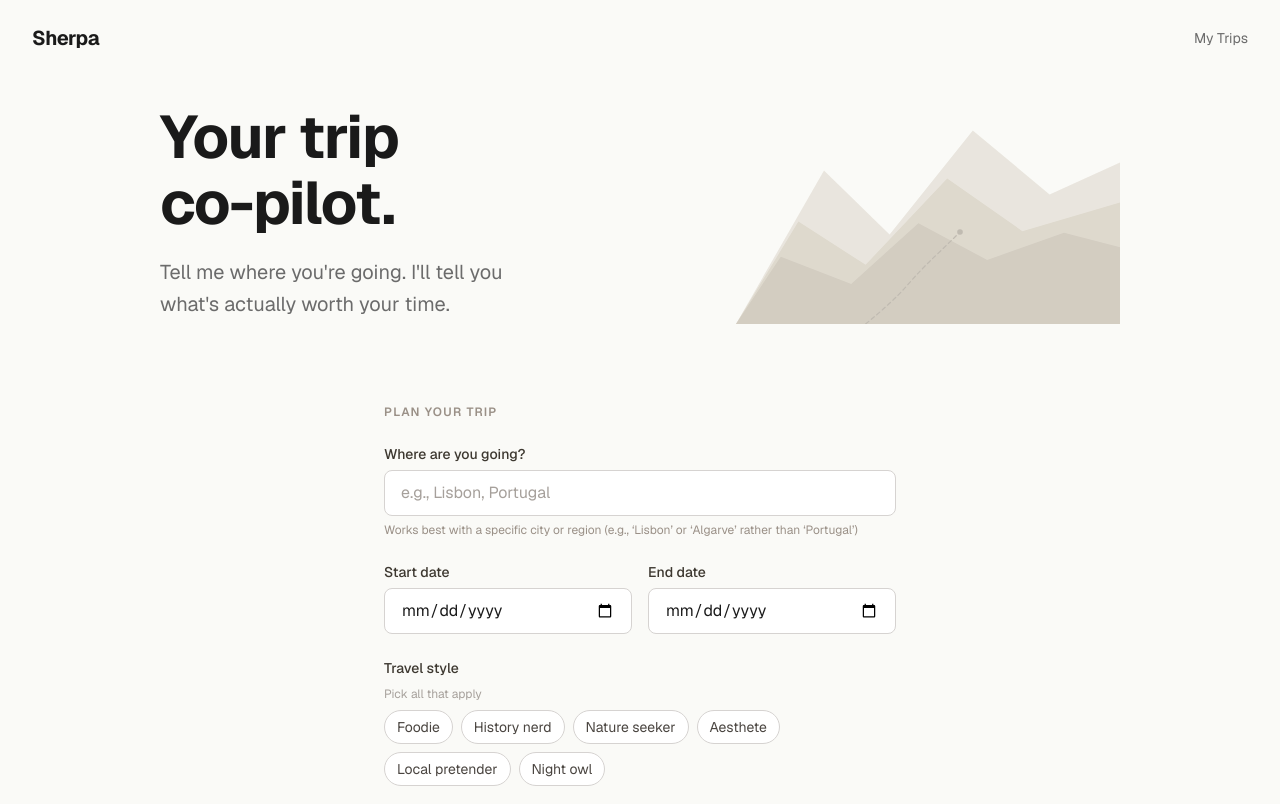
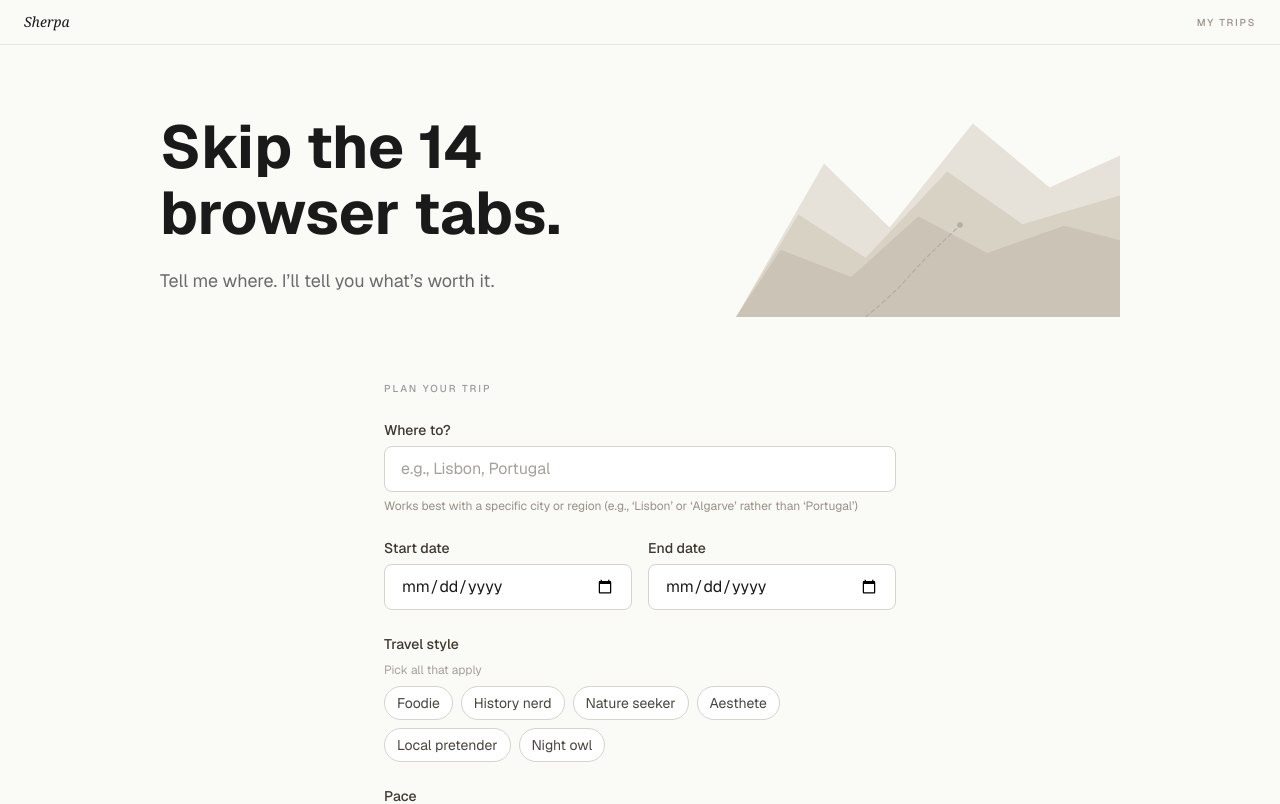
Before and after one commit to tejaschandan308/Sherpa, a Next.js app: page / in a window 1280 px wide. Shown: the top 804 px of the page. Built offline with nearby package versions, Linux system fonts and the light colour scheme.

Commit message:
redesign: editorial results page, refined home page, unified visual language

```diff
--- a/app/TripForm.tsx
+++ b/app/TripForm.tsx
@@ -83,7 +83,7 @@ export default function TripForm() {
       {/* Destination */}
       <div className="space-y-1.5">
         <label htmlFor="destination" className="block text-sm font-medium text-[#3D3830]">
-          Where are you going?
+          Where to?
         </label>
         <input
           id="destination"
--- a/app/components/SherpaNav.tsx
+++ b/app/components/SherpaNav.tsx
@@ -4,16 +4,19 @@ import Link from 'next/link'
 
 export default function SherpaNav() {
   return (
-    <nav className="px-8 py-6 flex items-center justify-between">
-      <Link
-        href="/"
-        className="text-[#1A1A1A] text-xl font-bold tracking-tight hover:opacity-75 transition-opacity"
-      >
-        Sherpa
+    <nav className="px-6 py-3 flex items-center justify-between border-b border-stone-200">
+      <Link href="/">
+        <span
+          className="text-sm text-[#1A1A1A] italic"
+          style={{ fontFamily: 'Georgia, "Times New Roman", serif' }}
+        >
+          Sherpa
+        </span>
       </Link>
       <Link
         href="/trips"
-        className="text-sm text-[#6B6B6B] hover:text-[#1A1A1A] transition-colors"
+        className="text-[10px] font-medium text-[#9A9087] uppercase hover:text-[#1A1A1A] transition-colors"
+        style={{ letterSpacing: '0.18em' }}
       >
         My Trips
       </Link>
--- a/app/page.tsx
+++ b/app/page.tsx
@@ -1,7 +1,7 @@
+import Link from 'next/link'
 import TripForm from './TripForm'
-import SherpaNav from './components/SherpaNav'
 
-// Layered mountain silhouette illustration — purely decorative, uses warm muted tones
+// Layered mountain silhouette — decorative hero element
 function MountainIllustration() {
   return (
     <svg
@@ -35,7 +35,7 @@ function MountainIllustration() {
         strokeDasharray="5 4"
         strokeLinecap="round"
       />
-      {/* Hiker at trail end */}
+      {/* Hiker dot at trail end */}
       <circle cx="280" cy="165" r="3.5" fill="#ADA69A" />
     </svg>
   )
@@ -45,30 +45,50 @@ export default function Home() {
   return (
     <main className="min-h-screen bg-[#FAFAF7]">
 
-      <SherpaNav />
+      {/* Editorial header strip */}
+      <div className="px-6 py-3 flex items-center justify-between border-b border-stone-200">
+        <span
+          className="text-sm text-[#1A1A1A] italic"
+          style={{ fontFamily: 'Georgia, "Times New Roman", serif' }}
+        >
+          Sherpa
+        </span>
+        <Link
+          href="/trips"
+          className="text-[10px] font-medium text-[#9A9087] uppercase hover:text-[#1A1A1A] transition-colors"
+          style={{ letterSpacing: '0.18em' }}
+        >
+          My Trips
+        </Link>
+      </div>
 
-      {/* Hero — big headline + illustration side by side */}
-      <section className="max-w-5xl mx-auto px-8 pt-6 pb-20 flex items-center gap-16">
+      {/* Hero — headline + illustration */}
+      <section className="max-w-5xl mx-auto px-8 pt-12 pb-16 flex items-center gap-16">
         <div className="flex-1">
-          <h1 className="text-6xl font-bold text-[#1A1A1A] leading-[1.1] tracking-tight">
-            Your trip
+          <h1
+            className="text-5xl md:text-6xl text-[#1A1A1A] leading-[1.1] font-bold"
+          >
+            Skip the 14
             <br />
-            co-pilot.
+            browser tabs.
           </h1>
-          <p className="mt-5 text-xl text-[#6B6B6B] leading-relaxed max-w-sm">
-            Tell me where you're going. I'll tell you what's actually worth your time.
+          <p className="mt-5 text-lg text-[#6B6B6B] leading-relaxed max-w-sm">
+            Tell me where. I&rsquo;ll tell you what&rsquo;s worth it.
           </p>
         </div>
 
-        {/* Illustration hidden on small screens so the form isn't crowded */}
-        <div className="hidden lg:block w-80 xl:w-96 flex-shrink-0 opacity-75">
+        {/* Illustration: decorative, hidden on small screens */}
+        <div className="hidden lg:block w-80 xl:w-96 flex-shrink-0 opacity-90">
           <MountainIllustration />
         </div>
       </section>
 
       {/* Form section */}
       <section className="max-w-xl mx-auto px-8 pb-24">
-        <p className="text-xs font-semibold tracking-widest uppercase text-[#9A9087] mb-6">
+        <p
+          className="text-[10px] font-medium text-[#999] uppercase mb-6"
+          style={{ letterSpacing: '0.2em' }}
+        >
           Plan your trip
         </p>
         <TripForm />
--- a/app/trips/page.tsx
+++ b/app/trips/page.tsx
@@ -5,16 +5,18 @@ import Image from 'next/image'
 import Link from 'next/link'
 import { useRouter } from 'next/navigation'
 import { X } from 'lucide-react'
-import SherpaNav from '../components/SherpaNav'
 import { getAllTrips, deleteTrip, type SavedTrip } from '../lib/trips'
 
-function formatDate(iso: string): string {
+function formatShortDate(iso: string): string {
   const [year, month, day] = iso.split('-').map(Number)
   return new Date(year, month - 1, day).toLocaleDateString('en-GB', {
     day: 'numeric',
-    month: 'long',
-    year: 'numeric',
+    month: 'short',
   })
+}
+
+function formatYear(iso: string): string {
+  return iso.slice(0, 4)
 }
 
 export default function TripsPage() {
@@ -39,101 +41,149 @@ export default function TripsPage() {
 
   return (
     <div className="min-h-screen bg-[#FAFAF7]">
-      <SherpaNav />
 
-      <main className="max-w-2xl mx-auto px-6 py-10">
+      {/* Editorial header strip */}
+      <div className="px-6 py-3 flex items-center justify-between border-b border-stone-200">
+        <Link href="/">
+          <span
+            className="text-sm text-[#1A1A1A] italic"
+            style={{ fontFamily: 'Georgia, "Times New Roman", serif' }}
+          >
+            Sherpa
+          </span>
+        </Link>
+        <Link
+          href="/"
+          className="text-[10px] font-medium uppercase hover:opacity-70 transition-opacity"
+          style={{ letterSpacing: '0.18em', color: '#C9683A' }}
+        >
+          Plan a trip →
+        </Link>
+      </div>
 
-        {/* Page header */}
-        <div className="space-y-1 mb-10">
-          <p className="text-xs font-semibold text-[#9A9087] tracking-widest uppercase">Saved</p>
-          <h1 className="text-3xl font-bold tracking-tight text-[#1A1A1A]">
-            Your trips
+      <main className="max-w-2xl mx-auto px-6">
+
+        {/* Page heading */}
+        <div className="pt-12 pb-10">
+          <p
+            className="text-[9px] font-medium uppercase text-[#B0A89C] mb-3"
+            style={{ letterSpacing: '0.2em' }}
+          >
+            Saved
+          </p>
+          <h1
+            className="text-[#1A1A1A] italic leading-[1.1]"
+            style={{
+              fontFamily: 'Georgia, "Times New Roman", serif',
+              fontWeight: 300,
+              fontSize: 'clamp(3rem, 7vw, 4.5rem)',
+            }}
+          >
+            Your trips.
+          </h1>
           {trips.length > 0 && (
-              <span className="ml-2 text-2xl font-normal text-[#9A9087]">({trips.length})</span>
+            <p
+              className="text-[9px] font-medium uppercase text-[#9A9087] mt-4"
+              style={{ letterSpacing: '0.15em' }}
+            >
+              {trips.length} saved
+            </p>
           )}
-          </h1>
         </div>
 
         {/* Empty state */}
         {trips.length === 0 ? (
-          <div className="text-center py-20 space-y-4">
-            <p className="text-[#6B6B6B]">No trips yet. Plan your first trip to get started.</p>
+          <div className="py-20 border-t border-stone-200">
+            <p
+              className="italic text-[1.5rem] text-[#9A9087] mb-6"
+              style={{ fontFamily: 'Georgia, "Times New Roman", serif', fontWeight: 300 }}
+            >
+              No trips yet.
+            </p>
             <Link
               href="/"
-              className="inline-block bg-[#B07242] text-white font-medium px-6 py-2.5 rounded-lg hover:bg-[#8F5B2D] transition text-sm"
+              className="text-[10px] font-medium uppercase hover:opacity-70 transition-opacity"
+              style={{ letterSpacing: '0.18em', color: '#C9683A' }}
             >
-              Plan a trip
+              Plan a trip →
             </Link>
           </div>
         ) : (
-          <div className="space-y-4">
+          <div className="border-t border-stone-200">
             {trips.map((trip) => {
-              const heroPhoto = trip.places[0]?.photoUrl
+              const photoUrl = trip.destinationHeroPhotoUrl ?? trip.places[0]?.photoUrl
+              const styleLabel = trip.styleTags.map((t) => t.toUpperCase()).join(' · ')
+
               return (
                 <div
                   key={trip.id}
                   onClick={() => router.push(`/results?tripId=${trip.id}`)}
-                  className="relative bg-white rounded-2xl border border-stone-200 shadow-sm overflow-hidden cursor-pointer hover:shadow-md hover:-translate-y-0.5 transition-all duration-150"
+                  className="relative flex gap-5 py-7 border-b border-stone-200 cursor-pointer group"
                 >
-                  {/* Delete button */}
-                  <button
-                    onClick={(e) => handleDelete(e, trip.id)}
-                    aria-label="Delete trip"
-                    className="absolute top-3 right-3 z-10 p-1.5 bg-white/80 backdrop-blur-sm rounded-full text-[#9A9087] hover:text-[#1A1A1A] hover:bg-white transition shadow-sm"
-                  >
-                    <X size={14} strokeWidth={2} />
-                  </button>
-
-                  <div className="flex">
-                    {/* Hero image */}
-                    {heroPhoto ? (
-                      <div className="relative w-36 shrink-0">
+                  {/* Photo */}
+                  <div className="relative w-[28%] shrink-0 aspect-[4/3] rounded-sm overflow-hidden bg-stone-200">
+                    {photoUrl && (
                       <Image
-                          src={heroPhoto}
+                        src={photoUrl}
                         alt={trip.destination}
                         fill
-                          className="object-cover"
-                          sizes="144px"
+                        className="object-cover group-hover:scale-[1.02] transition-transform duration-300"
+                        sizes="200px"
                       />
+                    )}
                   </div>
-                    ) : (
-                      <div className="w-36 shrink-0 bg-stone-100" />
-                    )}
 
-                    {/* Card content */}
-                    <div className="flex-1 p-5 space-y-2.5 min-w-0">
+                  {/* Content */}
+                  <div className="flex-1 min-w-0 flex flex-col justify-between py-0.5 pr-6">
                     <div>
-                        <h2 className="text-lg font-bold text-[#1A1A1A] leading-snug truncate pr-6">
+                      <h2
+                        className="italic text-[#1A1A1A] leading-snug"
+                        style={{
+                          fontFamily: 'Georgia, "Times New Roman", serif',
+                          fontSize: '1.375rem',
+                          fontWeight: 300,
+                        }}
+                      >
                         {trip.destination}
                       </h2>
-                        <p className="text-xs text-[#9A9087] mt-0.5">
-                          {formatDate(trip.startDate)} → {formatDate(trip.endDate)}
+                      <p className="text-xs text-[#9A9087] mt-1.5">
+                        {formatShortDate(trip.startDate)} – {formatShortDate(trip.endDate)}{' '}
+                        {formatYear(trip.endDate)}
                       </p>
                     </div>
 
-                      {trip.styleTags.length > 0 && (
-                        <div className="flex flex-wrap gap-1.5">
-                          {trip.styleTags.map((tag) => (
-                            <span
-                              key={tag}
-                              className="text-[10px] bg-stone-100 text-[#6B6B6B] px-2 py-0.5 rounded-full"
+                    <div className="mt-4 space-y-1.5">
+                      {styleLabel && (
+                        <p
+                          className="text-[9px] font-medium uppercase"
+                          style={{ letterSpacing: '0.18em', color: '#C9683A' }}
                         >
-                              {tag}
-                            </span>
-                          ))}
-                        </div>
+                          {styleLabel}
+                        </p>
                       )}
-
-                      <p className="text-xs text-[#9A9087]">
+                      <p
+                        className="text-[9px] font-medium uppercase text-[#B0A89C]"
+                        style={{ letterSpacing: '0.15em' }}
+                      >
                         {trip.places.length} place{trip.places.length !== 1 ? 's' : ''} curated
                       </p>
                     </div>
                   </div>
+
+                  {/* Delete — bare X, no background */}
+                  <button
+                    onClick={(e) => handleDelete(e, trip.id)}
+                    aria-label="Delete trip"
+                    className="absolute top-7 right-0 text-[#C0B8B0] hover:text-[#1A1A1A] transition-colors"
+                  >
+                    <X size={13} strokeWidth={1.5} />
+                  </button>
                 </div>
               )
             })}
           </div>
         )}
+
       </main>
     </div>
   )
```
Lines whose indentation alone changed are shown as unchanged.
